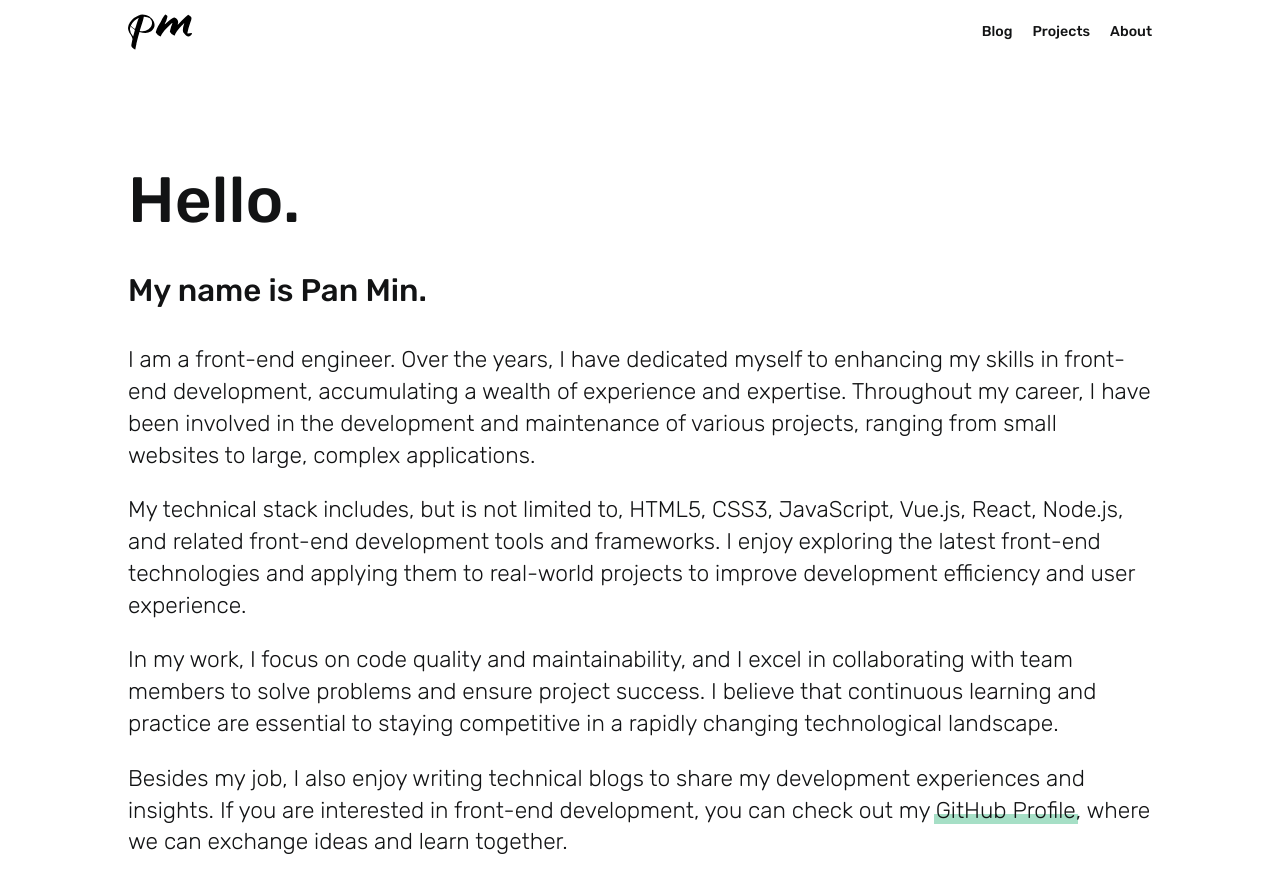
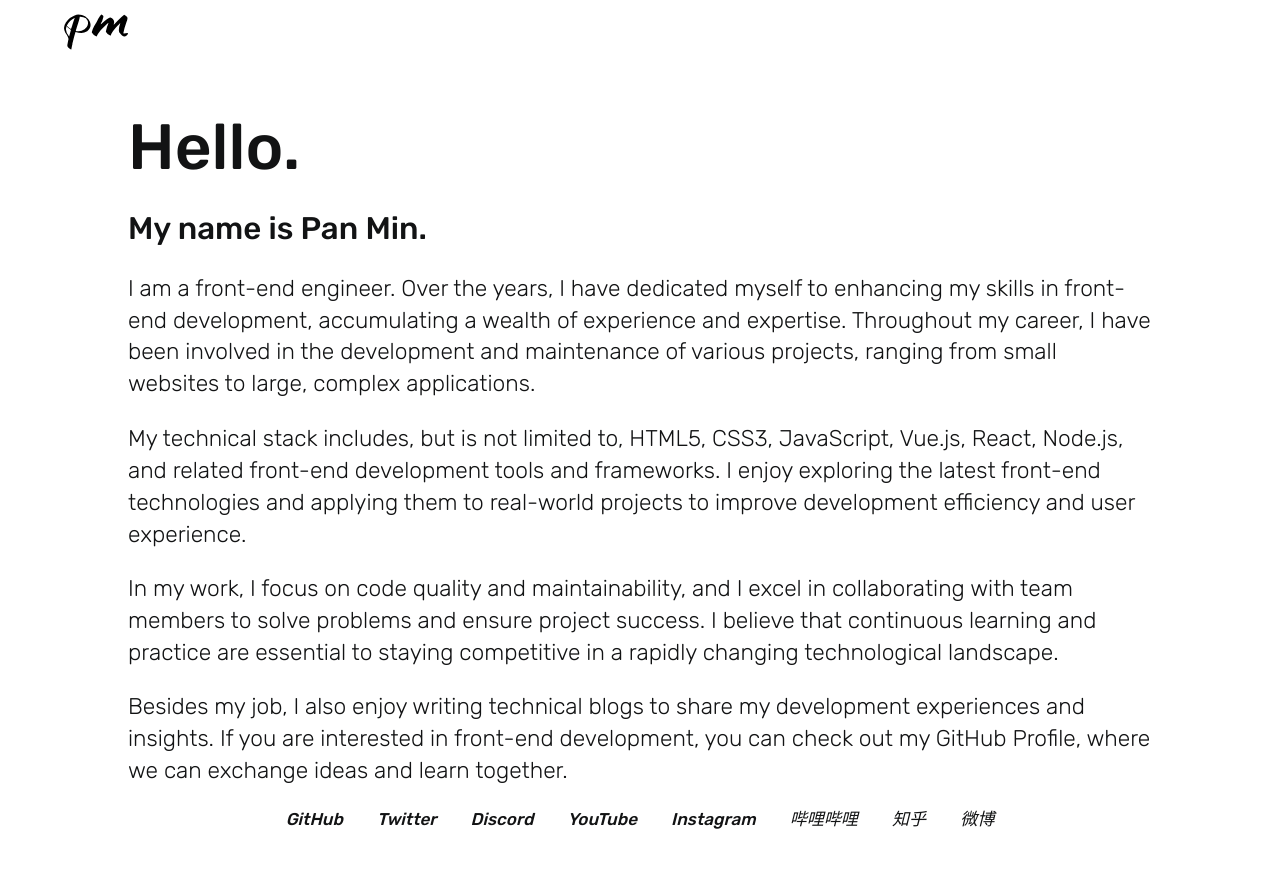
Before and after one commit to pm981206/panmin.me, a plain HTML site: page index.html in a window 1280 px wide. After the commit the page ends 829 px from the top, so only its background shows below. Drawn offline with Linux system fonts and the light colour scheme.

Commit message:
feat: 添加footer

```diff
--- a/css/index.css
+++ b/css/index.css
@@ -3,27 +3,15 @@ body {
     Oxygen, Ubuntu, Cantarell, "Open Sans", "Helvetica Neue", sans-serif;
   font-size: calc(10px + 0.33vw);
   -webkit-font-smoothing: antialiased;
-  padding: 0 10vw;
   color: #121314;
 }
 
-.header {
-  display: flex;
-  justify-content: space-between;
-  align-items: center;
-  margin-bottom: 100px;
+header {
+  padding: 0 5vw;
 }
 
-ul {
-  margin: 0;
-  padding: 0;
-  list-style: none;
-  display: flex;
-  align-items: center;
-}
-
-li {
-  margin-left: 20px;
+main {
+  padding: 0 10vw;
 }
 
 h1 {
@@ -42,21 +30,23 @@ a {
   text-decoration: none;
   white-space: nowrap;
   color: #121314;
-  position: relative;
 }
 
-a:after {
-  content: "";
-  position: absolute;
-  z-index: -1;
-  top: 66%;
-  left: -0.1em;
-  right: -0.1em;
-  bottom: 0;
-  transition: top 200ms cubic-bezier(0, 0.8, 0.13, 1);
-  background-color: rgba(79, 192, 141, 0.5);
+footer {
+  padding: 0 10vw;
 }
 
-a:hover:after {
-  top: 0%;
+address {
+  display: flex;
+  justify-content: center;
+  align-items: center;
 }
+
+address a {
+  margin: 0 1em;
+  font-size: 1.2em;
+}
+
+address a:hover {
+  text-decoration: underline;
+}
--- a/index.html
+++ b/index.html
@@ -14,37 +14,53 @@
 <body>
     <header class="header">
         <img src="./assets/image/logo.svg" alt="logo" srcset="" width="64px" height="64px">
-        <nav>
-            <ul>
-                <li>Blog</li>
-                <li>Projects</li>
-                <li>About</li>
-            </ul>
-        </nav>
     </header>
+    <main>
+        <article>
             <h1>Hello.</h1>
-    <p style="font-weight: 500; font-size: 2.2em">My name is Pan Min.</p>
+            <h2 style="font-weight: 500; font-size: 2.2em">My name is Pan Min.</h2>
             <p>
                 I am a front-end engineer. Over the years, I have dedicated myself to enhancing my skills in front-end
-        development, accumulating a wealth of experience and expertise. Throughout my career, I have been involved in
-        the development and maintenance of various projects, ranging from small websites to large, complex applications.
+                development, accumulating a wealth of experience and expertise. Throughout my career, I have been
+                involved in
+                the development and maintenance of various projects, ranging from small websites to large, complex
+                applications.
             </p>
             <p>
-        My technical stack includes, but is not limited to, HTML5, CSS3, JavaScript, Vue.js, React, Node.js, and related
-        front-end development tools and frameworks. I enjoy exploring the latest front-end technologies and applying
+                My technical stack includes, but is not limited to, HTML5, CSS3, JavaScript, Vue.js, React, Node.js, and
+                related
+                front-end development tools and frameworks. I enjoy exploring the latest front-end technologies and
+                applying
                 them to real-world projects to improve development efficiency and user experience.
             </p>
             <p>
-        In my work, I focus on code quality and maintainability, and I excel in collaborating with team members to solve
-        problems and ensure project success. I believe that continuous learning and practice are essential to staying
+                In my work, I focus on code quality and maintainability, and I excel in collaborating with team members
+                to solve
+                problems and ensure project success. I believe that continuous learning and practice are essential to
+                staying
                 competitive in a rapidly changing technological landscape.
             </p>
             <p>
-        Besides my job, I also enjoy writing technical blogs to share my development experiences and insights. If you
+                Besides my job, I also enjoy writing technical blogs to share my development experiences and insights.
+                If you
                 are interested in front-end development, you can check out my <a href="https://github.com/pm981206"
                     target="_blank" rel="noopener noreferrer">GitHub Profile</a>, where we can exchange ideas and
                 learn together.
             </p>
+        </article>
+    </main>
+    <footer>
+        <address>
+            <a href="http://" target="_blank" rel="noopener noreferrer">GitHub</a>
+            <a href="http://" target="_blank" rel="noopener noreferrer">Twitter</a>
+            <a href="http://" target="_blank" rel="noopener noreferrer">Discord</a>
+            <a href="http://" target="_blank" rel="noopener noreferrer">YouTube</a>
+            <a href="http://" target="_blank" rel="noopener noreferrer">Instagram</a>
+            <a href="http://" target="_blank" rel="noopener noreferrer">哔哩哔哩</a>
+            <a href="http://" target="_blank" rel="noopener noreferrer">知乎</a>
+            <a href="http://" target="_blank" rel="noopener noreferrer">微博</a>
+        </address>
+    </footer>
 </body>
 
 </html>
```
Lines whose indentation alone changed are shown as unchanged.
